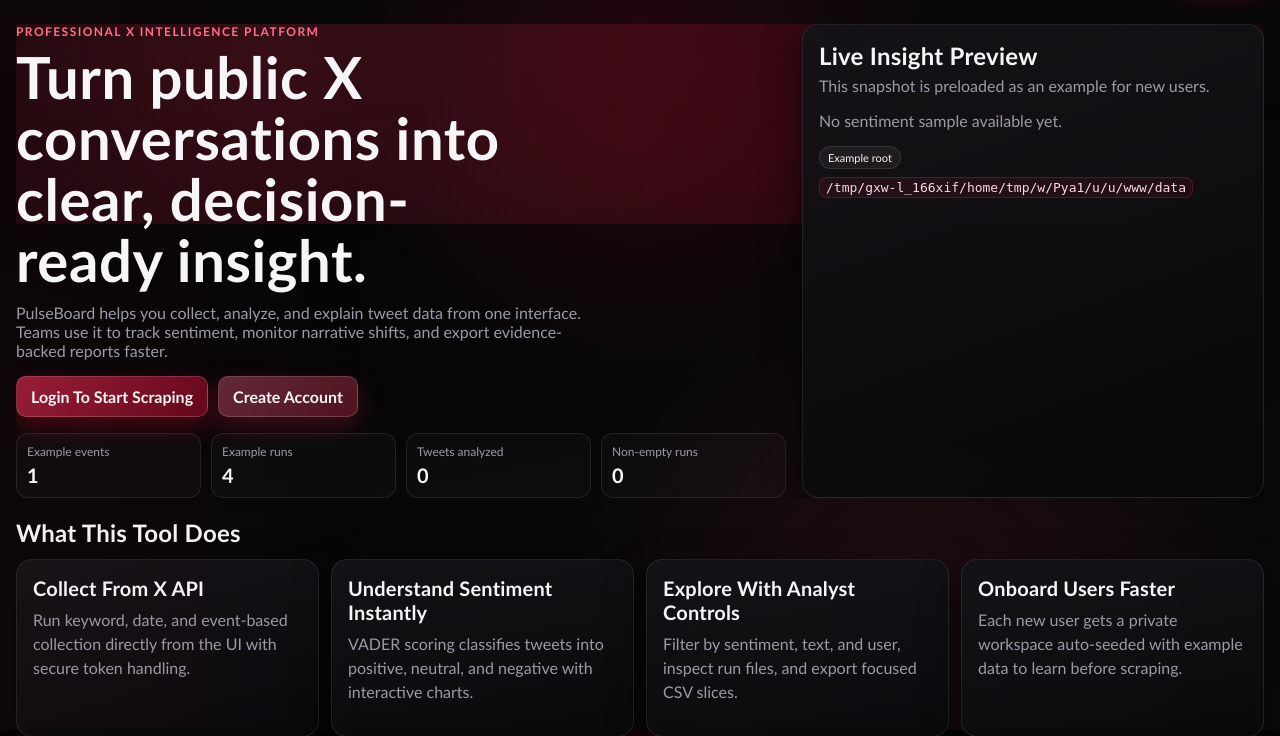
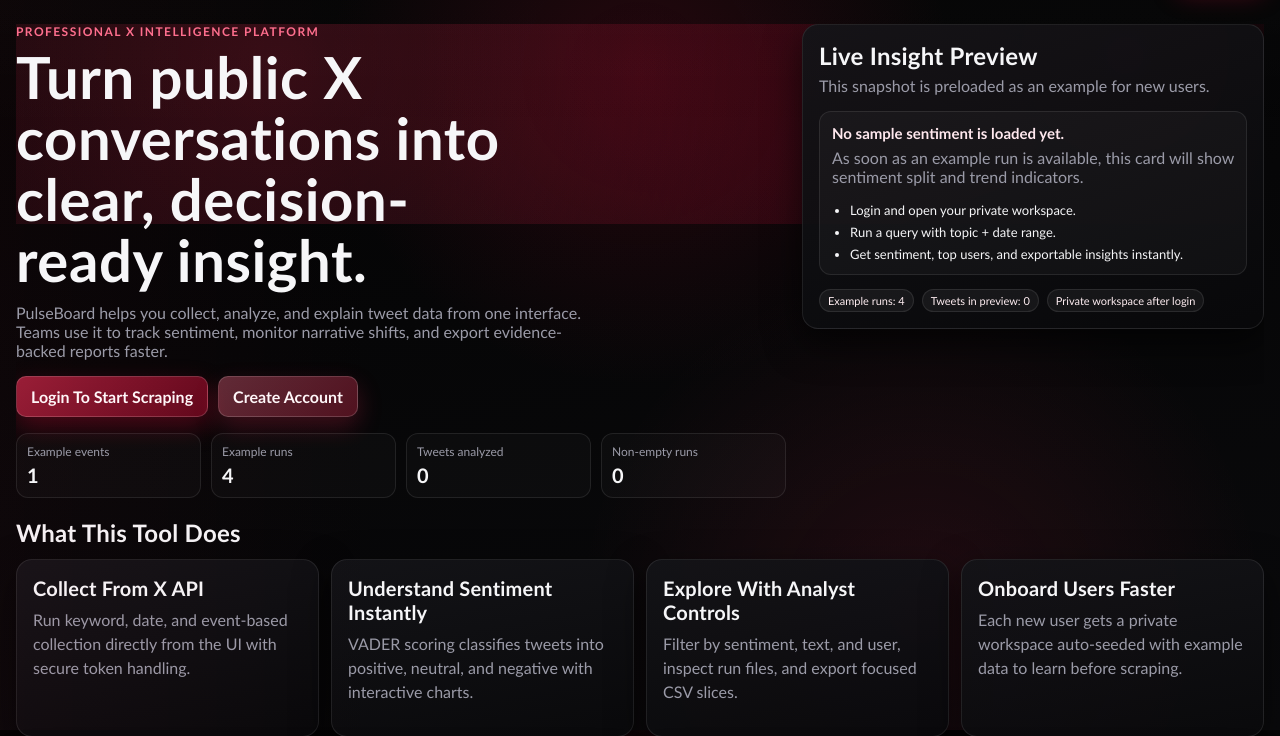
Before and after one commit to Sairam-DE/tweet_dashboard, a Django app: page / in a window 1280 px wide. Shown: the part 70-806 px from the top of the page. Run offline with Django 5.2, Linux system fonts and the light colour scheme.

Commit message:
Polish landing preview empty state and prevent stretched panel

```diff
--- a/viewer/static/viewer/style.css
+++ b/viewer/static/viewer/style.css
@@ -626,7 +626,7 @@
     display: grid;
     grid-template-columns: 1.25fr 0.75fr;
     gap: 16px;
-    align-items: stretch;
+    align-items: start;
 }
 
 .landing-copy,
@@ -674,6 +674,7 @@
     background:
         linear-gradient(160deg, rgba(20, 20, 24, 0.95), rgba(8, 8, 10, 0.96)),
         radial-gradient(circle at 70% 10%, rgba(255, 47, 89, 0.14), transparent 35%);
+    align-self: start;
 }
 
 .landing-sentiment {
@@ -688,6 +689,21 @@
     flex-wrap: wrap;
     gap: 8px;
     align-items: center;
+}
+
+.landing-empty {
+    margin-top: 12px;
+    border: 1px solid var(--line);
+    border-radius: 12px;
+    padding: 12px;
+    background: rgba(255, 255, 255, 0.03);
+}
+
+.landing-empty-title {
+    margin: 0;
+    font-size: 15px;
+    font-weight: 700;
+    color: #ffe8ee;
 }
 
 .landing-section {
@@ -733,6 +749,12 @@
     gap: 8px;
 }
 
+.landing-list-compact {
+    margin-top: 10px;
+    font-size: 13px;
+    gap: 6px;
+}
+
 @keyframes rise-in {
     from {
         opacity: 0;
--- a/viewer/templates/viewer/home.html
+++ b/viewer/templates/viewer/home.html
@@ -58,12 +58,25 @@
                     {% endfor %}
                 </div>
             {% else %}
-                <p class="muted" style="margin-top: 12px;">No sentiment sample available yet.</p>
+                <div class="landing-empty">
+                    <p class="landing-empty-title">No sample sentiment is loaded yet.</p>
+                    <p class="muted" style="margin-top: 6px;">
+                        As soon as an example run is available, this card will show sentiment split and trend indicators.
+                    </p>
+                    <ul class="landing-list landing-list-compact">
+                        <li>Login and open your private workspace.</li>
+                        <li>Run a query with topic + date range.</li>
+                        <li>Get sentiment, top users, and exportable insights instantly.</li>
+                    </ul>
+                </div>
             {% endif %}
 
             <div class="landing-preview-note">
-                <span class="pill">Example root</span>
-                <code>{{ example_data_dir }}</code>
+                <span class="pill">Example runs: {{ total_runs }}</span>
+                <span class="pill">Tweets in preview: {{ total_tweets }}</span>
+                {% if not user.is_authenticated %}
+                    <span class="pill">Private workspace after login</span>
+                {% endif %}
             </div>
         </div>
     </div>
```
